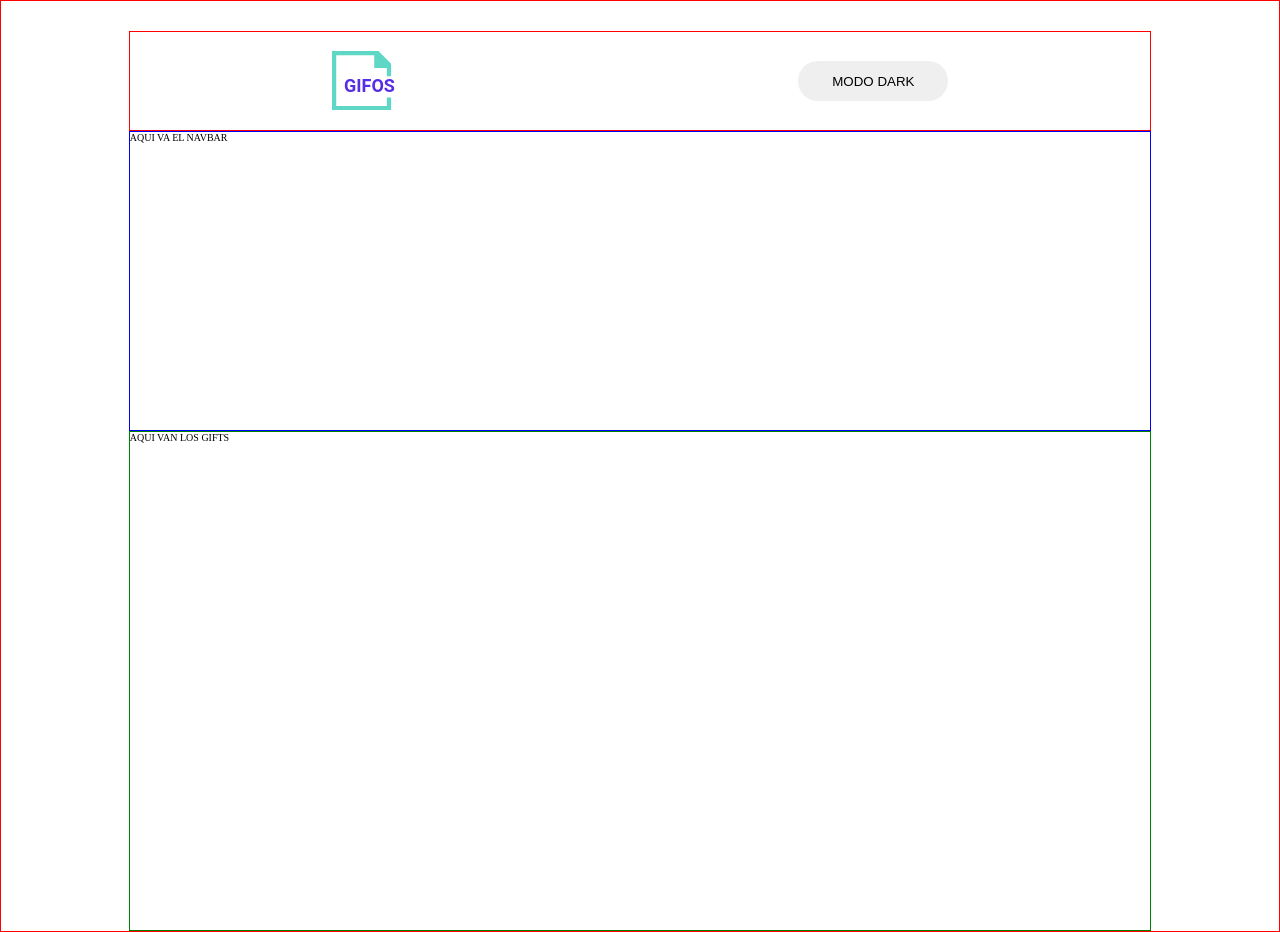
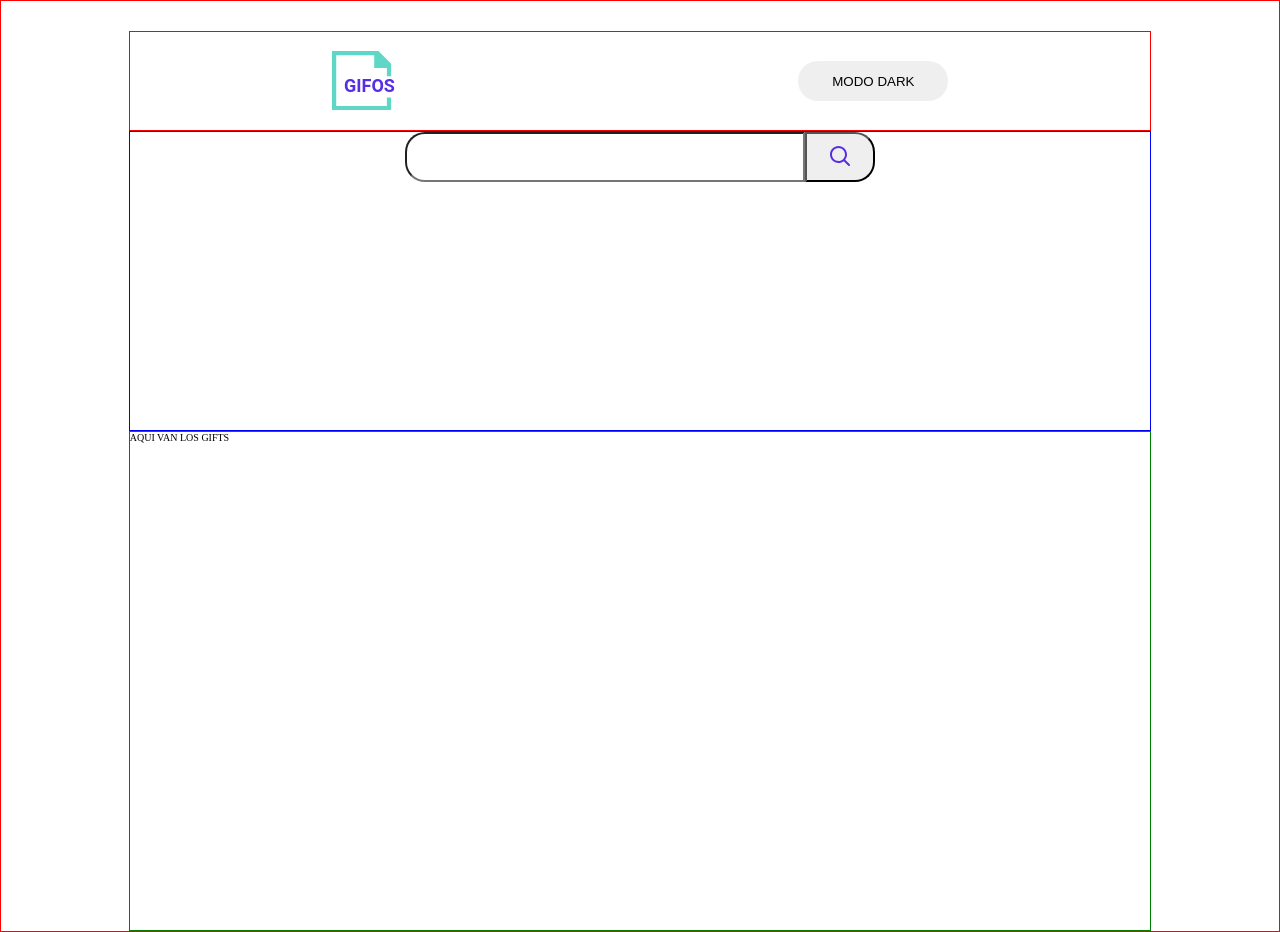
Before and after one commit to MGagiledevelopment/GIFS-PROJECT, a React (Create React App) app: page / in a window 1280 px wide. Built offline with nearby package versions, Linux system fonts and the light colour scheme.

Commit message:
configuracion navbar

```diff
--- a/src/components/Header/Header.jsx
+++ b/src/components/Header/Header.jsx
@@ -1,14 +1,12 @@
-import React from "react"
-import headerStyles from "../Header/header.module.css"
-import Button from "../Header/sub-components/Button"
+import React from "react";
+import headerStyles from "../Header/header.module.css";
+import Button from "../Header/sub-components/Button";
 
-export default function Header(props){
-
-
-    return (
-        <div className={headerStyles.header}>
-            <img src="./images/logo-light.svg"/>
-    <Button buttonHeader={props.button} setButtonHeader={props.setButton}/>
-    </div>
-    )
+export default function Header(props) {
+  return (
+    <header className={headerStyles.header}>
+      <img src="./images/logo-light.svg" />
+      <Button buttonHeader={props.button} setButtonHeader={props.setButton} />
+    </header>
+  );
 }
--- a/src/components/Navbar/Navbar.jsx
+++ b/src/components/Navbar/Navbar.jsx
@@ -1,5 +1,14 @@
-import React from "react"
-import navbarStyles from "../Navbar/navbar.module.css"
-export default function Navbar(){
-    return <div className={navbarStyles.navbar}>AQUI VA EL NAVBAR</div>
+import React from "react";
+import navbarStyles from "../Navbar/navbar.module.css";
+import InputText from "./sub-components/input-text";
+import SearchButton from "./sub-components/search-button";
+export default function Navbar() {
+  return (
+    <div className={navbarStyles.navbar}>
+      <div className={navbarStyles.sectionSearch}>
+        <InputText />
+        <SearchButton />
+      </div>
+    </div>
+  );
 }
--- a/src/components/Navbar/navbar.module.css
+++ b/src/components/Navbar/navbar.module.css
@@ -3,3 +3,10 @@
     width: 80%;
     border:1px solid blue;
 }
+
+.sectionSearch{
+    display: flex;
+    justify-content: center;
+    align-items: center;
+
+}
--- /dev/null
+++ b/src/components/Navbar/sub-components/input-text.jsx
@@ -0,0 +1,6 @@
+import React from "react"
+import inputStyles from "../sub-components/inputs.module.css"
+
+export default function InputText (){
+    return <input className={inputStyles.inputtext}type="text" />
+}
--- /dev/null
+++ b/src/components/Navbar/sub-components/inputs.module.css
@@ -0,0 +1,19 @@
+.inputtext{
+    height: 5rem;
+    width:40rem;
+    border-top-left-radius: 2rem;
+    border-bottom-left-radius: 2rem;
+    outline: none;
+
+}
+
+.search{
+    height: 5rem;
+    width:7rem;
+    border-top-right-radius: 2rem;
+    border-bottom-right-radius: 2rem;
+}
+
+.search:hover{
+    background-color: rgb(193, 190, 190);
+}
--- /dev/null
+++ b/src/components/Navbar/sub-components/search-button.jsx
@@ -0,0 +1,9 @@
+import React from "react"
+import inputStyles from "../sub-components/inputs.module.css"
+
+export default function SearchButton() {
+    return (<>
+
+    <button className={inputStyles.search}><img src="./images/icon-search.svg"/></button>
+    </>)
+}
```
Also changed, not shown: public/images/icon-search.svg (added).
